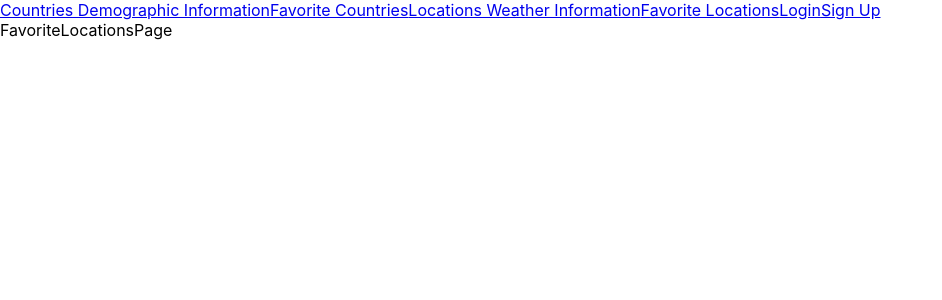
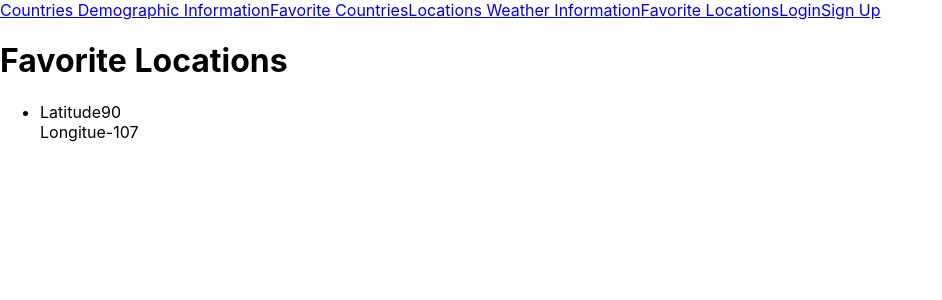
Before and after one commit to vitor-msp/globo-clima, a React (Create React App) app in the folder site/: page /favorite-locations in a window 1280 px wide. Shown: the top 300 px of the page, without its empty margins (0-942 px from the left). Built offline with nearby package versions, Linux system fonts and the light colour scheme; no server answers.

Commit message:
showing favorite locations

```diff
--- a/site/src/pages/FavoriteLocationsPage.tsx
+++ b/site/src/pages/FavoriteLocationsPage.tsx
@@ -1,3 +1,38 @@
+import { useEffect, useState } from "react";
+import { FavoriteLocation, getFavoriteLocations } from "../services/api";
+
 export const FavoriteLocationsPage = () => {
-  return <div>FavoriteLocationsPage</div>;
+  const [favoriteLocations, setFavoriteLocations] = useState<
+    FavoriteLocation[]
+  >([]);
+
+  useEffect(() => {
+    (async () => {
+      const output = await getFavoriteLocations();
+      if (output.error) return alert("Error to get favorite locations.");
+      setFavoriteLocations(output.data);
+    })();
+  }, []);
+
+  return (
+    <div>
+      <h1>Favorite Locations</h1>
+
+      <ul>
+        {favoriteLocations.map((location) => (
+          <li>
+            <div>
+              <span>Latitude</span>
+              <span>{location.lat}</span>
+            </div>
+
+            <div>
+              <span>Longitue</span>
+              <span>{location.lon}</span>
+            </div>
+          </li>
+        ))}
+      </ul>
+    </div>
+  );
 };
```
